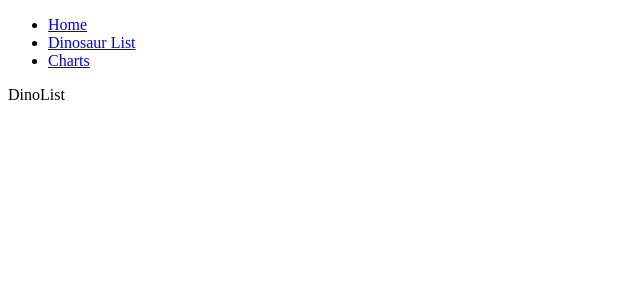
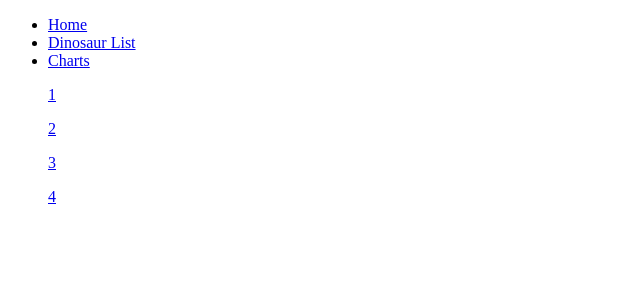
Before and after one commit to chingu-voyages/v48-tier2-team-11, a React (Vite) app in the folder dinostat/: page /dinosaurs in a window 1280 px wide. Shown: the top 300 px of the page, without its empty margins (0-640 px from the left). Built offline with nearby package versions, Linux system fonts and the light colour scheme.

Commit message:
Add routes to dino info pages from dino list page

```diff
--- a/dinostat/src/DinoInfo.jsx
+++ b/dinostat/src/DinoInfo.jsx
@@ -1,8 +1,10 @@
-import React from 'react';
+import React, { useState } from 'react';
 import { useParams } from 'react-router-dom';
 
 export default function DinoInfo() {
-    const { dinoId } = useParams();
+  const { dinoId } = useParams();
+  const [dinoJson, setDinoJson] = useState()
+  // TODO: add useEffect block that calls api with dinoId and uses response data to se dinoJson
   return (
     <div>
       The id for this dinosaur pulled from the url parameter is {dinoId}
--- a/dinostat/src/DinoList.jsx
+++ b/dinostat/src/DinoList.jsx
@@ -1,7 +1,13 @@
 import React from 'react'
+import { useState, useEffect } from 'react'
+import { Link } from 'react-router-dom'
+export default function DinoList() {
+  const [dinoJsonList, setDinoJsonList] = useState([{id: 1}, {id: 2}, {id: 3}, {id: 4}])
+  // TODO: add useEffect block that calls api and uses response data to set dinoJsonList
 
-export default function DinoList() {
   return (
-    <div>DinoList</div>
+    <div>
+      {dinoJsonList.map((x)=><ul><Link to={'/dinosaurs/'+x.id}> {x.id} </Link></ul>)}
+    </div>
   )
 }
```
